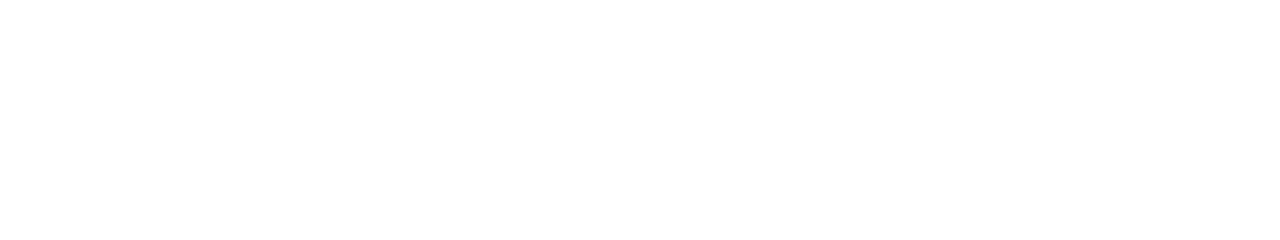
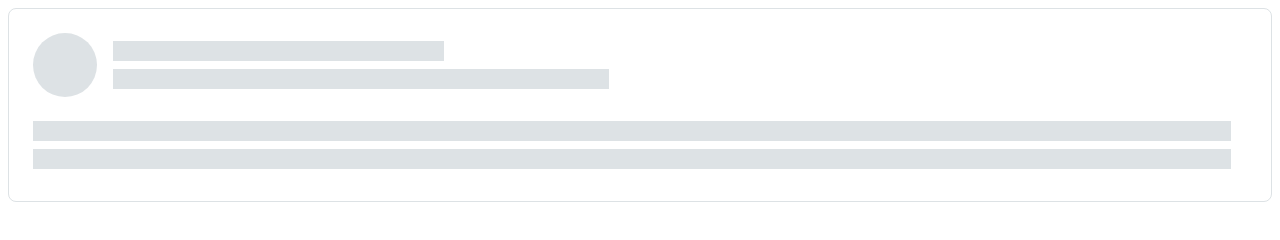
Before and after one commit to js-tasks-ru/htmlcss-20240614_waira, a website: page 04-lection2/02-skeleton/index.html in a window 1280 px wide. Drawn offline with Linux system fonts and the light colour scheme.

Commit message:
add skeleton

```diff
--- a/04-lection2/02-skeleton/index.html
+++ b/04-lection2/02-skeleton/index.html
@@ -1,11 +1,23 @@
 <!DOCTYPE html>
 <!-- Страница со скелетоном -->
 <html lang="ru">
-    <head>
-        <link rel="stylesheet" href="../../assets/css/main.css">
-        <link rel="stylesheet" href="./skeleton.css">
-    </head>
-    <body>
-
-    </body>
+  <head>
+    <link rel="stylesheet" href="../../assets/css/main.css" />
+    <link rel="stylesheet" href="./skeleton.css" />
+  </head>
+  <body>
+    <div class="skeleton">
+      <div class="skeleton__header">
+        <div class="skeleton__picture"></div>
+        <div class="skeleton__title">
+          <div class="skeleton__row" style="width: 30%"></div>
+          <div class="skeleton__row" style="width: 45%"></div>
+        </div>
+      </div>
+      <div class="skeleton__body">
+        <div class="skeleton__row"></div>
+        <div class="skeleton__row"></div>
+      </div>
+    </div>
+  </body>
 </html>
--- a/04-lection2/02-skeleton/skeleton.css
+++ b/04-lection2/02-skeleton/skeleton.css
@@ -0,0 +1,36 @@
+.skeleton {
+  padding: 24px 40px 32px 24px;
+  border: 1px solid var(--grey-2);
+  border-radius: 8px;
+}
+
+.skeleton__header {
+  display: flex;
+}
+
+.skeleton__picture {
+  width: 64px;
+  height: 64px;
+  border-radius: 100%;
+  margin-bottom: 24px;
+  background: var(--grey-2);
+}
+
+.skeleton__title {
+  display: flex;
+  flex: 1;
+  flex-flow: column;
+  padding: 8px 16px;
+  gap: 8px;
+}
+
+.skeleton__body {
+  display: flex;
+  flex-flow: column;
+  gap: 8px;
+}
+
+.skeleton__row {
+  height: 20px;
+  background: var(--grey-2);
+}
```
